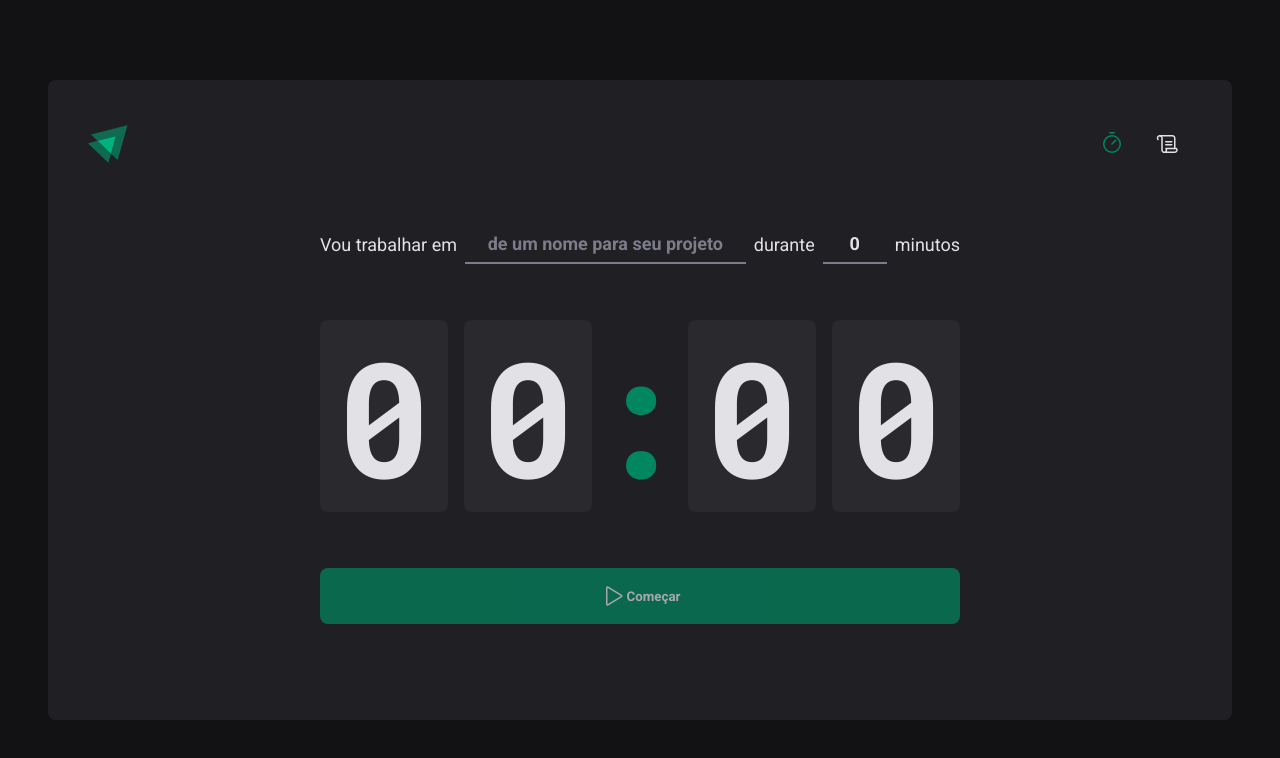
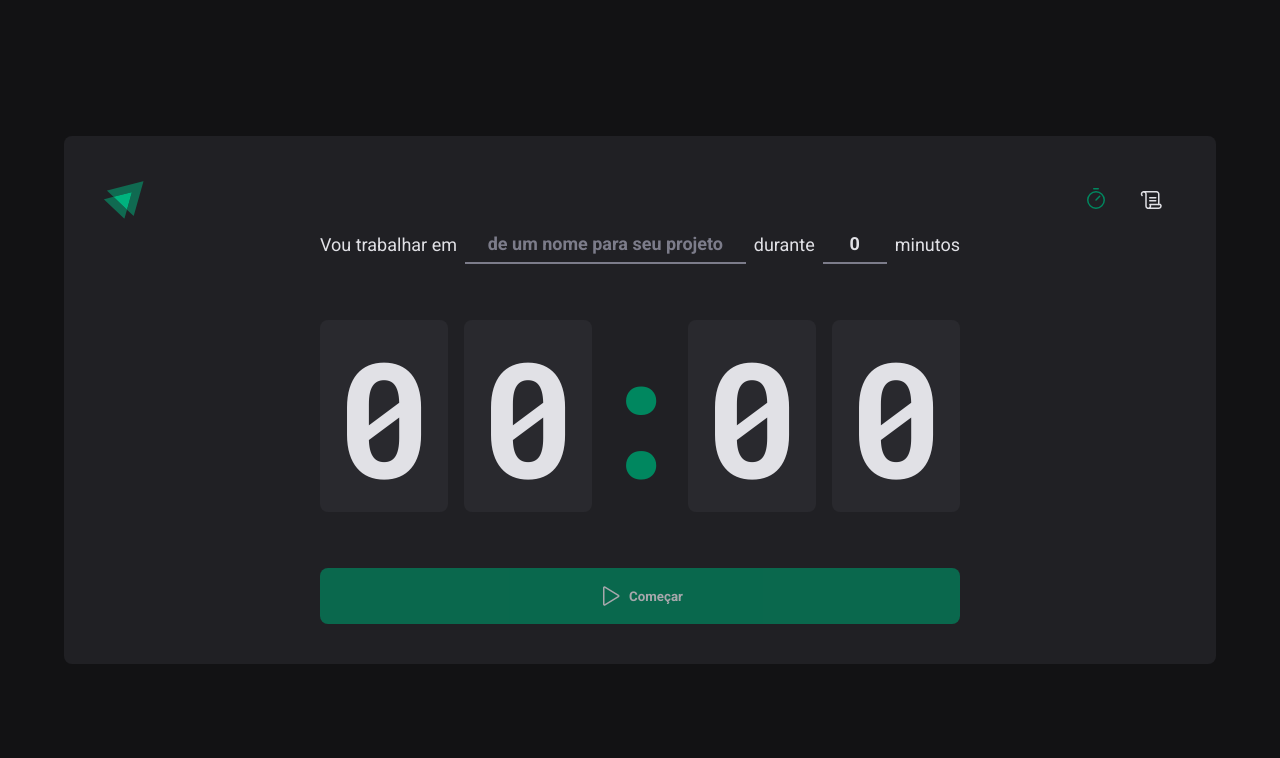
Before and after one commit to Gustavohps10/timer-app, a React (Vite) app: page / in a window 1280 px wide. Shown: the top 758 px of the page. Built offline with nearby package versions, Linux system fonts and the light colour scheme; the HTML template or start-up script is replaced by a standard one.

Commit message:
fix: change main container styles

```diff
--- a/src/components/Button/styles.ts
+++ b/src/components/Button/styles.ts
@@ -25,7 +25,7 @@ export const ButtonContainer = styled.button<ButtonProps>`
   display: flex;
   align-items: center;
   justify-content: center;
-  gap: 3px;
+  gap: 8px;
 
   border: none;
   outline: none;
--- a/src/layouts/DefaultLayout/styles.ts
+++ b/src/layouts/DefaultLayout/styles.ts
@@ -1,9 +1,8 @@
 import styled from 'styled-components'
 
 export const LayoutContainer = styled.div`
-  max-width: 118.4rem;
-  height: calc(100vh - 16rem);
-  margin: 8rem auto;
+  width: 118.4rem;
+  max-width: 90vw;
   padding: 4rem;
 
   background-color: ${({ theme }) => theme['gray-800']};
@@ -11,4 +10,9 @@ export const LayoutContainer = styled.div`
 
   display: flex;
   flex-direction: column;
+
+  position: relative;
+  left: 50%;
+  top: 50vh;
+  transform: translate(-50%, -50%);
 `
```
